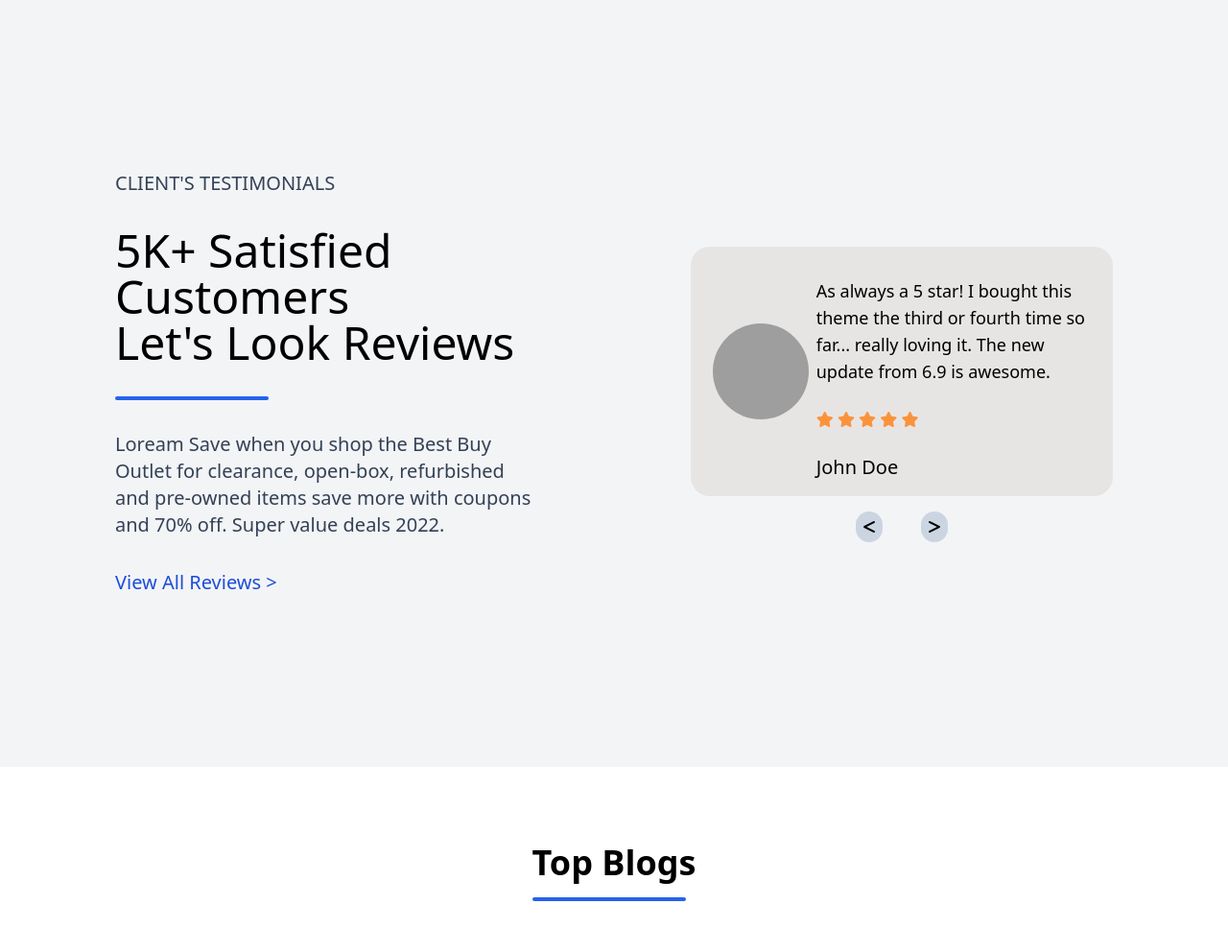
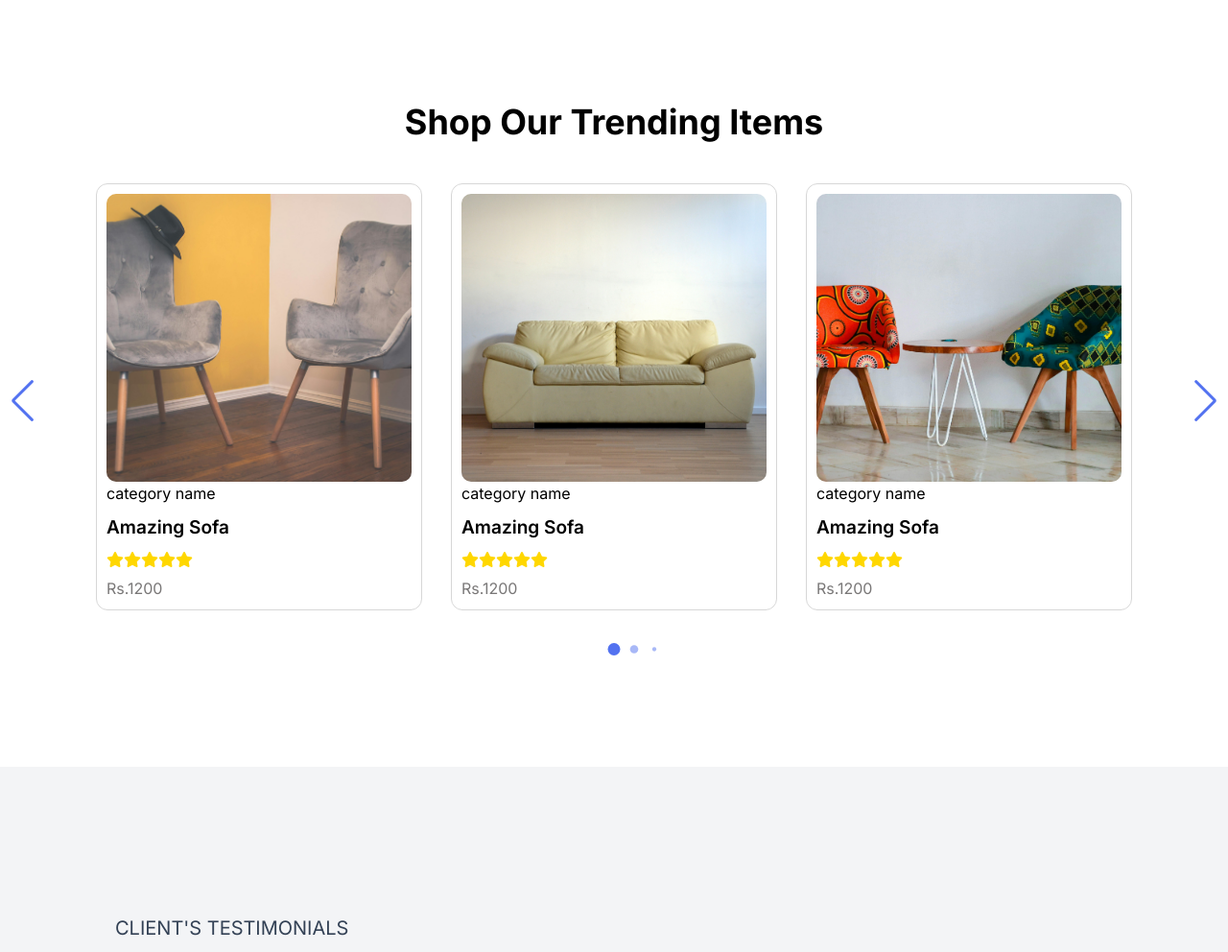
Before and after one commit to gokarna28/ecom, a PHP site: page / in a window 1280 px wide. Shown: the part 1645-2637 px from the top of the page at 96% size. Run offline with PHP 8.4, Linux system fonts and the light colour scheme; some libraries are stand-ins or nearby versions; grey boxes are pictures that could not be loaded.

Commit message:
top product

```diff
--- /dev/null
+++ b/css/top_product.css
@@ -0,0 +1,143 @@
+@import url("https://fonts.googleapis.com/css2?family=Inter:opsz,wght@14..32,100..900&display=swap");
+* {
+  margin: 0;
+  padding: 0;
+  box-sizing: border-box;
+  font-family: "Inter", sans-serif;
+}
+.star {
+  display: flex;
+}
+.container {
+  display: flex;
+  align-items: center;
+  justify-content: center;
+}
+.card-wrapper {
+  max-width: 1100px;
+  margin: 0 60px 35px;
+  padding: 20px 10px;
+  overflow: hidden;
+}
+.card-list .card-item {
+  list-style: none;
+  height: 100%;
+}
+.card-list .card-item .card-link {
+  display: block;
+  background: #fff;
+  padding: 10px;
+  user-select: none;
+  border-radius: 12px;
+  text-decoration: none;
+  border: 0.2px solid rgb(215, 215, 215);
+   transition: 0.2s ease;
+}
+.product_action_btn {
+  position:absolute;
+  opacity: 0;
+  visibility: hidden;
+  right: 0;
+  padding-top: 100px;
+  padding-right: 20px;
+  height: 100%;
+  transition: opacity 0.3s ease, visibility 0.3s ease;
+  i {
+    background-color: rgb(36, 36, 36);
+    color: white;
+    width: 40px;
+    height: 40px;
+    font-size: 20px;
+    border-radius: 50%;
+    align-items: center;
+    display: flex;
+    margin-top: 2px;
+    justify-content: center;
+  }
+}
+.product_action_btn i:hover{
+  background-color: black;
+}
+.card-item:hover .product_action_btn{
+  opacity:1;
+  visibility: visible;
+}
+.card-list .card-item .card-link:active {
+  cursor: grabbing;
+}
+.card-list .card-item .card-link:hover {
+  border-color: #5372f0;
+  box-shadow: 0 10px 10px rgba(0, 0, 0, 0.05);
+}
+.card-list .card-link .card-image {
+  width: 100%;
+  border-radius: 10px;
+  object-fit: cover;
+  height: 300px;
+}
+.card-list .card-link .badge {
+  color: #5372f0;
+  width: fit-content;
+  padding: 8px 16px;
+  font-size: 0.95rem;
+  border-radius: 50px;
+  font-weight: 500;
+  background: #dde4ff;
+  margin: 16px 0 18px;
+}
+.card-list .card-link .badge-designer {
+  color: #b22485;
+  background: #f7dff5;
+}
+.card-list .card-link .badge-marketer {
+  color: #b25a2b;
+  background: #ffe3d2;
+}
+.card-list .card-link .badge-gamer {
+  color: #205c20;
+  background: #d6f8d6;
+}
+.card-list .card-link .badge-editor {
+  color: #856404;
+  background: #fff3cd;
+}
+.card-list .card-link .card-title {
+  color: #000;
+  font-size: 1.19rem;
+  font-weight: 600;
+  margin-top: 10px;
+}
+.card-list .card-link .star {
+  color: gold;
+  margin-top: 10px;
+}
+.card-list .card-link .price {
+  color: rgb(121, 119, 119);
+  margin-top: 10px;
+}
+.card-list .card-link:hover .card-button {
+  color: #fff;
+  background: #5372f0;
+}
+.card-wrapper .swiper-pagination-bullet {
+  height: 13px;
+  width: 13px;
+  opacity: 0.5;
+  background: #5372f0;
+}
+.card-wrapper .swiper-pagination-bullet-active {
+  opacity: 1;
+}
+.card-wrapper .swiper-slide-button {
+  color: #5372f0;
+  margin-top: -35px;
+}
+/* Responsive media query code for small screens */
+@media (max-width: 768px) {
+  .card-wrapper {
+    margin: 0 10px 25px;
+  }
+  .card-wrapper .swiper-slide-button {
+    display: none;
+  }
+}
--- /dev/null
+++ b/includes/footer.php
@@ -0,0 +1,57 @@
+
+<!--footer section-->
+<div class="flex flex-col items-start bg-gray-700 text-white w-full">
+    <div class="w-full flex md:flex-row flex-col items-center py-10 md:space-y-0 space-y-10">
+        <div class="flex md:flex-row flex-col md:space-y-0 space-y-10 items-center w-full border-r border-gray-600 md:justify-between md:px-10">
+            <div class="text-lg text-slate-400 space-y-4">
+                <h2 class="text-xl text-white font-medium">Company</h2>
+                <p>About Us</p>
+                <p>Careers</p>
+                <p>Affilites</p>
+                <p>Blog</p>
+            </div>
+            <div class=" text-lg text-slate-400 space-y-4">
+                <h2 class="text-xl text-white font-medium">Shop</h2>
+                <p>Appliances</p>
+                <p>Gedgets</p>
+                <p>Wearables</p>
+                <p>Shop All</p>
+            </div>
+            <div class=" text-lg text-slate-400 space-y-4">
+                <h2 class="text-xl text-white font-medium">Support</h2>
+                <p>Contact Us</p>
+                <p>Returns</p>
+                <p>Privacy</p>
+            </div>
+        </div>
+        <div class="md:w-2/3 w-full flex flex-col items-start justify-center space-y-4 px-10">
+            <div class="flex flex-col items-start space-y-4 w-full">
+                <label>Enter your Email Address</label>
+                <div class="flex items-center w-full">
+                    <input class="border rounded-l-md w-full px-4 py-2 text-slate-600 outline-none" type="text"
+                        placeholder="Enter your email">
+                    <button class=" hover:bg-blue-800 border rounded-r-md px-4 py-2 bg-blue-700">Send</button>
+                </div>
+            </div>
+            <div class="flex space-x-6 text-slate-400 text-2xl items-center">
+                <a href="#"><i class="fa-brands fa-facebook-f"></i></a>
+                <a href="#"><i class="fa-brands fa-youtube"></i></a>
+                <a href="#"><i class="fa-brands fa-instagram"></i></a>
+            </div>
+        </div>
+    </div>
+    <div class="w-full md:space-x-10 space-y-10 flex md:flex-row flex-col md:items-center px-10 border-t border-gray-600 py-10">
+        <a class="text-4xl font-bold" href="#">YUSHOP</a>
+        <div class="text-sm ">
+            <p>Email: customerservice@gmail.com</p>
+            <p>24/7 available</p>
+            <p>Copyright @ 2024 YUSHOP. gokarnachaudhary</p>
+        </div>
+    </div>
+
+</div>
+
+<script src="js/script.js"></script>
+</body>
+
+</html>
--- a/includes/header.php
+++ b/includes/header.php
@@ -17,7 +17,7 @@
 <body>
 
     <!--header-->
-    <div class="fixed z-50 bg-slate-50/50 backdrop-blur-sm w-full shadow-md flex items-center justify-between px-10 py-4 ">
+    <div class="fixed z-50 bg-white/50 backdrop-blur-md w-full shadow-md flex items-center justify-between px-10 py-4 ">
         <i class="fa-solid fa-bars md:hidden text-2xl cursor-pointer" id="navBtn"></i>
 
         <div class="text-2xl font-bold">YUSHOP</div>
@@ -27,7 +27,7 @@
                 <li class="text-lg font-medium hover:text-blue-600"><a href="#">Shop</a></li>
                 <li id="categories" class="text-lg font-medium hover:text-blue-600"><a href="#">Categories</a>
                     <div id="dropdownContent"
-                        class="hidden origin-top-right absolute right-0 mt-2 w-56 mx-auto rounded-md shadow-lg bg-white ring-1 ring-black ring-opacity-5">
+                        class="hidden origin-top-right absolute  w-56 mx-auto rounded-md shadow-lg bg-white ring-1 ring-black ring-opacity-5">
                         <div class="py-1" role="menu" aria-orientation="vertical" aria-labelledby="dropdownButton">
                             <a href="#" class="block px-4 py-2 text-sm text-gray-700 hover:bg-gray-100"
                                 role="menuitem">Link 1</a>
@@ -46,8 +46,10 @@
                             class="fa-solid fa-magnifying-glass"></i></a></li>
             </ul>
         </nav>
-        <i class="fa-solid fa-cart-shopping text-2xl md:mr-2 text-blue-700 cursor-pointer md:hidden"
-            id="mobileCartBtn"></i>
+        <div class="md:hidden">
+            <i class="fa-solid fa-cart-shopping text-2xl md:mr-2 text-blue-700 cursor-pointer"
+                id="mobileCartBtn"></i>
+        </div>
         <div class="items-center md:flex hidden">
             <div class="flex items-center justify-center space-x-6">
                 <a class="cursor-pointer text-lg font-medium" href="#"><i
--- /dev/null
+++ b/includes/top_product.php
@@ -0,0 +1,166 @@
+<!DOCTYPE html>
+<!-- Coding By CodingNepal - www.codingnepalweb.com -->
+<html lang="en">
+
+<head>
+  <meta charset="UTF-8">
+  <meta name="viewport" content="width=device-width, initial-scale=1.0">
+  <title>Card Slider HTML & CSS | CodingNepal</title>
+  <!-- Linking Google fonts for icons -->
+  <link rel="stylesheet"
+    href="https://fonts.googleapis.com/css2?family=Material+Symbols+Rounded:opsz,wght,FILL,GRAD@24,400,0,0" />
+  <!-- Linking SwiperJS CSS -->
+  <link rel="stylesheet" href="https://cdn.jsdelivr.net/npm/swiper@11/swiper-bundle.min.css">
+  <link rel="stylesheet" href="css/top_product.css">
+  <link rel="stylesheet" href="https://cdnjs.cloudflare.com/ajax/libs/font-awesome/6.6.0/css/all.min.css"
+    integrity="sha512-Kc323vGBEqzTmouAECnVceyQqyqdsSiqLQISBL29aUW4U/M7pSPA/gEUZQqv1cwx4OnYxTxve5UMg5GT6L4JJg=="
+    crossorigin="anonymous" referrerpolicy="no-referrer" />
+</head>
+
+<body>
+  <div class="container swiper">
+    <div class="card-wrapper">
+      <!-- Card slides container -->
+      <ul class="card-list swiper-wrapper">
+
+        <li class="card-item swiper-slide">
+          <div class="product_action_btn">
+            <i class="fa-solid fa-cart-shopping"></i>
+            <i class="fa-regular fa-heart"></i>
+            <i class="fa-solid fa-arrows-rotate"></i>
+          </div>
+          <a href="#" class="card-link">
+            <img src="assets/images/chair.jpg" alt="Card Image" class="card-image">
+            <p>category name</p>
+            <h2 class="card-title">Amazing Sofa</h2>
+            <div class="star">
+              <i class="fa-solid fa-star"></i>
+              <i class="fa-solid fa-star"></i>
+              <i class="fa-solid fa-star"></i>
+              <i class="fa-solid fa-star"></i>
+              <i class="fa-solid fa-star"></i>
+            </div>
+            <p class="price">Rs.1200</p>
+          </a>
+
+        </li>
+        <li class="card-item swiper-slide">
+          <div class="product_action_btn">
+            <i class="fa-solid fa-cart-shopping"></i>
+            <i class="fa-regular fa-heart"></i>
+            <i class="fa-solid fa-arrows-rotate"></i>
+          </div>
+          <a href="#" class="card-link">
+            <img src="assets/images/sofa.jpg" alt="Card Image" class="card-image">
+            <p>category name</p>
+            <h2 class="card-title">Amazing Sofa</h2>
+            <div class="star">
+              <i class="fa-solid fa-star"></i>
+              <i class="fa-solid fa-star"></i>
+              <i class="fa-solid fa-star"></i>
+              <i class="fa-solid fa-star"></i>
+              <i class="fa-solid fa-star"></i>
+            </div>
+            <p class="price">Rs.1200</p>
+          </a>
+
+        </li>
+        <li class="card-item swiper-slide">
+          <div class="product_action_btn">
+            <i class="fa-solid fa-cart-shopping"></i>
+            <i class="fa-regular fa-heart"></i>
+            <i class="fa-solid fa-arrows-rotate"></i>
+          </div>
+          <a href="#" class="card-link">
+            <img src="assets/images/product1.jpg" alt="Card Image" class="card-image">
+            <p>category name</p>
+            <h2 class="card-title">Amazing Sofa</h2>
+            <div class="star">
+              <i class="fa-solid fa-star"></i>
+              <i class="fa-solid fa-star"></i>
+              <i class="fa-solid fa-star"></i>
+              <i class="fa-solid fa-star"></i>
+              <i class="fa-solid fa-star"></i>
+            </div>
+            <p class="price">Rs.1200</p>
+          </a>
+
+        </li>
+        <li class="card-item swiper-slide">
+          <div class="product_action_btn">
+            <i class="fa-solid fa-cart-shopping"></i>
+            <i class="fa-regular fa-heart"></i>
+            <i class="fa-solid fa-arrows-rotate"></i>
+          </div>
+          <a href="#" class="card-link">
+            <img src="assets/images/product2.jpg" alt="Card Image" class="card-image">
+            <p>category name</p>
+            <h2 class="card-title">Amazing Sofa</h2>
+            <div class="star">
+              <i class="fa-solid fa-star"></i>
+              <i class="fa-solid fa-star"></i>
+              <i class="fa-solid fa-star"></i>
+              <i class="fa-solid fa-star"></i>
+              <i class="fa-solid fa-star"></i>
+            </div>
+            <p class="price">Rs.1200</p>
+          </a>
+
+        </li>
+        <li class="card-item swiper-slide">
+          <div class="product_action_btn">
+            <i class="fa-solid fa-cart-shopping"></i>
+            <i class="fa-regular fa-heart"></i>
+            <i class="fa-solid fa-arrows-rotate"></i>
+          </div>
+          <a href="#" class="card-link">
+            <img src="assets/images/product3.jpg" alt="Card Image" class="card-image">
+            <p>category name</p>
+            <h2 class="card-title">Amazing Sofa</h2>
+            <div class="star">
+              <i class="fa-solid fa-star"></i>
+              <i class="fa-solid fa-star"></i>
+              <i class="fa-solid fa-star"></i>
+              <i class="fa-solid fa-star"></i>
+              <i class="fa-solid fa-star"></i>
+            </div>
+            <p class="price">Rs.1200</p>
+          </a>
+
+        </li>
+        <li class="card-item swiper-slide">
+          <div class="product_action_btn">
+            <i class="fa-solid fa-cart-shopping"></i>
+            <i class="fa-regular fa-heart"></i>
+            <i class="fa-solid fa-arrows-rotate"></i>
+          </div>
+          <a href="#" class="card-link">
+            <img src="assets/images/storage.jpg" alt="Card Image" class="card-image">
+            <p>category name</p>
+            <h2 class="card-title">Amazing Sofa</h2>
+            <div class="star">
+              <i class="fa-solid fa-star"></i>
+              <i class="fa-solid fa-star"></i>
+              <i class="fa-solid fa-star"></i>
+              <i class="fa-solid fa-star"></i>
+              <i class="fa-solid fa-star"></i>
+            </div>
+            <p class="price">Rs.1200</p>
+          </a>
+
+        </li>
+      </ul>
+      <!-- Pagination -->
+      <div class="swiper-pagination"></div>
+      <!-- Navigation Buttons -->
+      <div class="swiper-slide-button swiper-button-prev"></div>
+      <div class="swiper-slide-button swiper-button-next"></div>
+    </div>
+  </div>
+  <!-- Linking SwiperJS script -->
+  <script src="https://cdn.jsdelivr.net/npm/swiper@11/swiper-bundle.min.js"></script>
+  <!-- Linking custom script -->
+  <script src="js/top_product.js"></script>
+</body>
+
+</html>
--- a/index.php
+++ b/index.php
@@ -80,18 +79,11 @@ include('includes/header.php');
 </div>
 
 <!--trending items carasoul-->
-<!-- <div>
-    <h1>Shop Our Trending Items</h1>
-    <div>
-        <div>
-            <img src="">
-            <p>product title</p>
-            <p>description</p>
-            <span>stars rating</span>
-            <p>price</p>
-        </div>
-    </div>
-</div> -->
+<div class="flex flex-col items-center justify-center space-y-6 w-full md:h-screen ">
+    <h1 class="md:text-4xl font-bold ">Shop Our Trending Items</h1>
+    <?php include('includes/top_product.php') ?>
+</div>
+
 
 <!--testimonials-->
 <div class="w-full md:h-screen h-full bg-gray-100 py-20 items-center justify-center">
@@ -143,61 +135,61 @@ include('includes/header.php');
         <h1 class="md:text-4xl text-3xl font-semibold md:font-bold">Top Blogs</h1>
         <div class="bg-blue-600 md:w-40 w-32 h-1 rounded-full"></div>
     </div>
-    <div class="grid grid-cols-1 md:grid-cols-3 gap-6 h-full w-full p-4">
+    <div class="grid grid-cols-1 md:grid-cols-3 gap-6 h-full w-full md:p-4">
         <!-- Blog 1 -->
-        <div class="flex flex-col items-center justify-between p-4 space-y-4">
+        <div class="flex flex-col items-center justify-between md:p-4 space-y-4">
             <div class="flex flex-col items-center justify-center w-full h-auto rounded-[20px] overflow-hidden">
                 <img src="assets/images/blog2.jpg" alt="blogimg" class="w-full h-full object-cover">
             </div>
             <div class="flex flex-col space-y-2 w-full text-start">
-                <p class="text-xl font-medium">The Future of the Home Design</p>
-                <a class="text-lg font-md text-blue-700" href="#">Continue Reading <i
+                <p class="text-lg md:text-xl font-medium">The Future of the Home Design</p>
+                <a class="md:text-lg text-sm hover:text-stone-800 text-blue-700" href="#">Continue Reading <i
                         class="fa-solid fa-arrow-right"></i></a>
             </div>
-            <div class="flex justify-between w-full">
+            <div class="flex items-center justify-between w-full">
                 <div class="flex items-center space-x-4">
                     <img src="assets/images/p1.jpg" alt="blog author" class="w-10 h-10 rounded-full">
                     <p class="text-sm font-semibold">by Rose Tyler</p>
                 </div>
-                <div>January 20, 2024</div>
+                <div class="md:text-lg text-sm">January 20, 2024</div>
             </div>
         </div>
 
         <!-- Blog 2 -->
-        <div class="flex flex-col items-center justify-between p-4 space-y-4">
+        <div class="flex flex-col items-center justify-between md:p-4 space-y-4">
             <div class="flex flex-col items-center justify-center w-full h-auto rounded-[20px] overflow-hidden">
                 <img src="assets/images/blog3.jpg" alt="blogimg" class="w-full h-full object-cover">
             </div>
             <div class="flex flex-col space-y-2 w-full text-start">
-                <p class="text-xl font-medium">The Future of the Home Design</p>
-                <a class="text-lg font-md text-blue-700" href="#">Continue Reading <i
+                <p class="text-lg md:text-xl font-medium">The Future of the Home Design</p>
+                <a class="md:text-lg text-sm hover:text-stone-800 text-blue-700" href="#">Continue Reading <i
                         class="fa-solid fa-arrow-right"></i></a>
             </div>
-            <div class="flex justify-between w-full">
+            <div class="flex items-center justify-between w-full">
                 <div class="flex items-center space-x-4">
                     <img src="assets/images/p1.jpg" alt="blog author" class="w-10 h-10 rounded-full">
                     <p class="text-sm font-semibold">by Rose Tyler</p>
                 </div>
-                <div>January 20, 2024</div>
+                <div class="md:text-lg text-sm">January 20, 2024</div>
             </div>
         </div>
 
         <!-- Blog 3 -->
-        <div class="flex flex-col items-center justify-between p-4 space-y-4">
+        <div class="flex flex-col items-center justify-between md:p-4 space-y-4">
             <div class="flex flex-col items-center justify-center w-full h-auto rounded-[20px] overflow-hidden">
                 <img src="assets/images/blog1.jpg" alt="blogimg" class="w-full h-full object-cover">
             </div>
             <div class="flex flex-col space-y-2 w-full text-start">
-                <p class="text-xl font-medium">The Future of the Home Design</p>
-                <a class="text-lg font-md text-blue-700" href="#">Continue Reading <i
+                <p class="text-lg md:text-xl font-medium">The Future of the Home Design</p>
+                <a class="md:text-lg text-sm hover:text-stone-800 text-blue-700" href="#">Continue Reading <i
                         class="fa-solid fa-arrow-right"></i></a>
             </div>
-            <div class="flex justify-between w-full">
+            <div class="flex items-center justify-between w-full">
                 <div class="flex items-center space-x-4">
                     <img src="assets/images/p1.jpg" alt="blog author" class="w-10 h-10 rounded-full">
                     <p class="text-sm font-semibold">by Rose Tyler</p>
                 </div>
-                <div>January 20, 2024</div>
+                <div class="md:text-lg text-sm">January 20, 2024</div>
             </div>
         </div>
     </div>
```
Also changed, not shown: other parts of index.php (+3 -35 lines), categories.php (deleted, +0 -63 lines), css/slider.css (added, +89 -0 lines), includes/categories.php (added, +62 -0 lines), js/slider.js (added, +28 -0 lines), js/top_product.js (added, +27 -0 lines), assets/images/chair.jpg (added), assets/images/lightining.jpg (added), assets/images/product1.jpg (added), assets/images/product2.jpg (added), assets/images/product3.jpg (added), assets/images/sofa.jpg (added), assets/images/storage.jpg (added), 1 other file.
